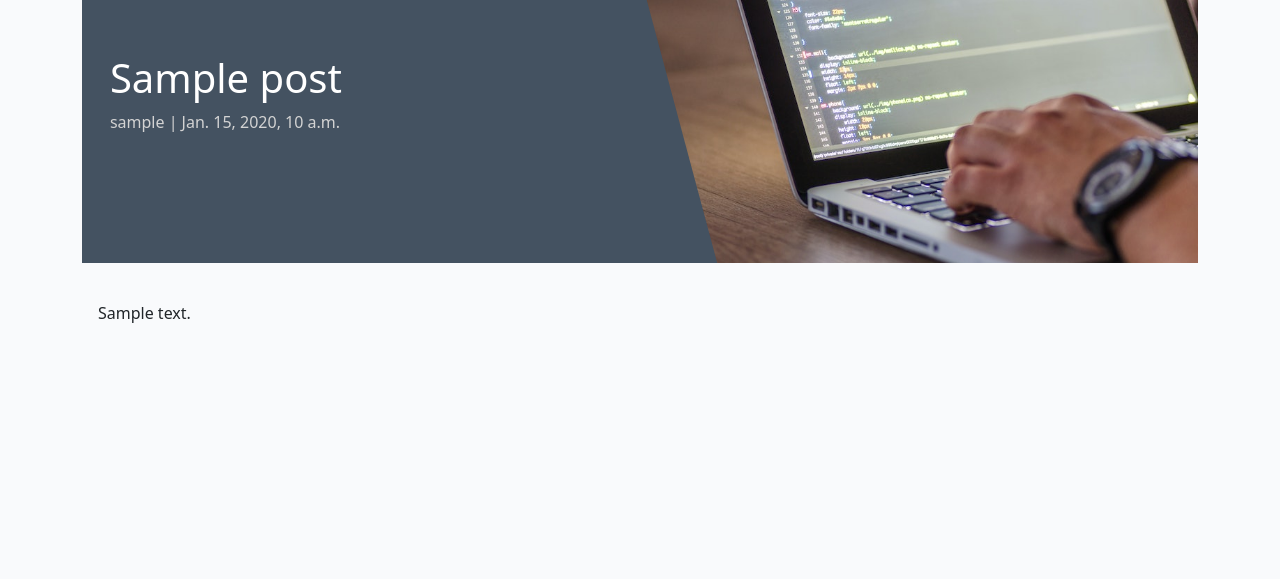
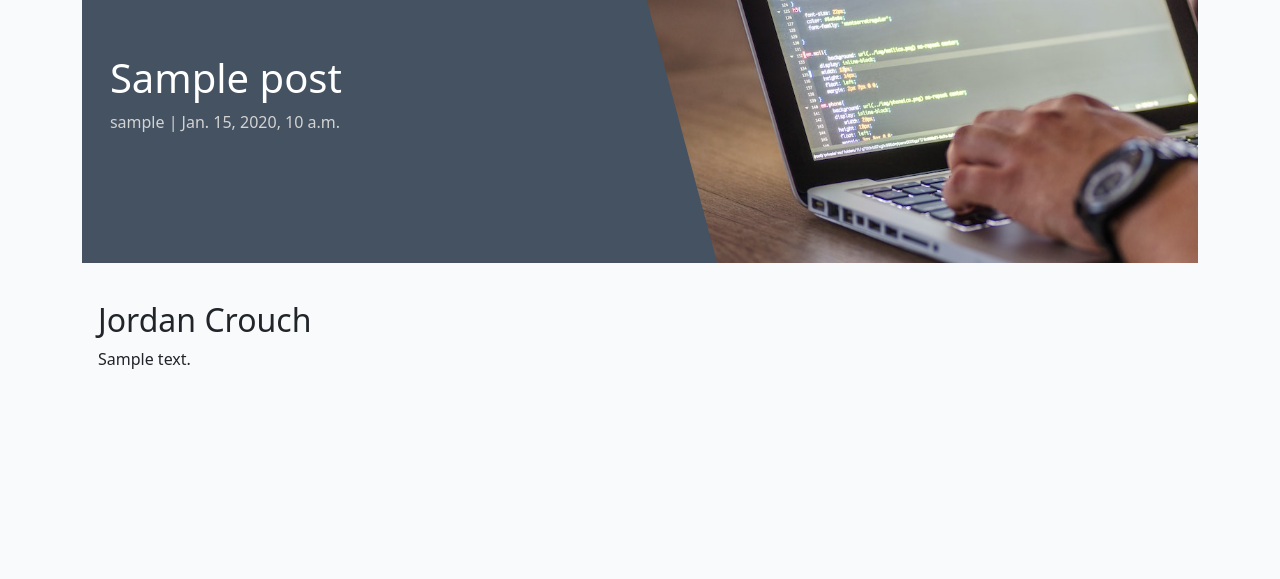
Before and after one commit to jordancrouch/django-blog, a Django app: a page that uses blog/templates/blog/post_detail.html in a window 1280 px wide. Shown: the part 71-650 px from the top of the page. Run offline with Django 4.2, Linux system fonts and the light colour scheme; tables that the repository leaves empty hold one stand-in row (values such as "Sample post").

Commit message:
Feat: added coder context

```diff
--- a/blog/templates/blog/post_detail.html
+++ b/blog/templates/blog/post_detail.html
@@ -24,6 +24,7 @@
   <div class="row">
     <div class="col card mb-4 mt-3 left top">
       <div class="card-body">
+        <h2>{{ coder }}</h2>
         <!-- The post content goes inside the card-text. -->
         <!-- Use the | safe filter inside the template tags -->
         <p class="card-text">{{ post.content | safe }}</p>
--- a/blog/views.py
+++ b/blog/views.py
@@ -31,5 +31,6 @@ def post_detail(request, slug):
     return render(
         request,
         "blog/post_detail.html",
-        {"post": post},
+        {"post": post,
+         "coder": "Jordan Crouch"},
     )
```
